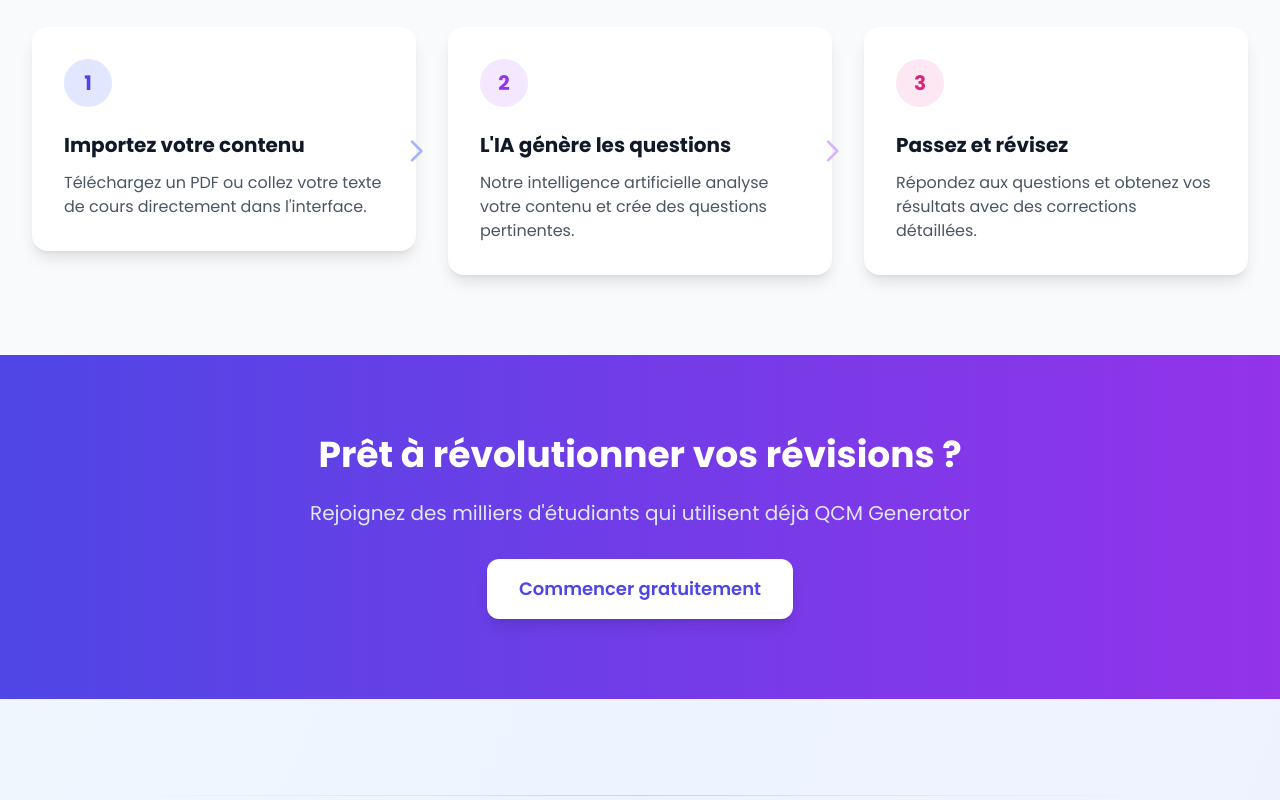
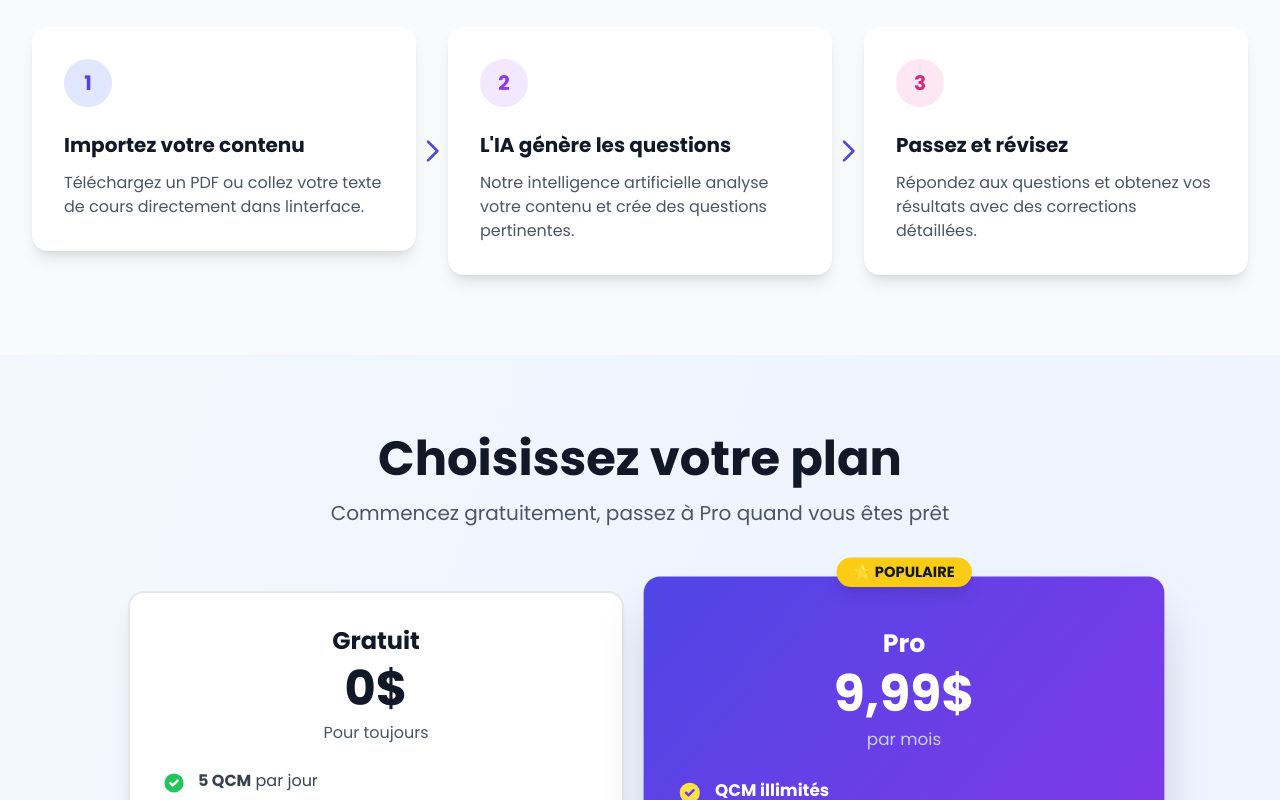
Before and after one commit to Oussou-3RV/QCM_GENERATOR, a Vue app in the folder Frontend/: page / in a window 1280 px wide. Shown: the part 1860-2660 px from the top of the page. Built offline with nearby package versions, Linux system fonts and the light colour scheme; the HTML template or start-up script is replaced by a standard one.

Commit message:
refactor homepage

```diff
--- a/Frontend/src/components/AppFooter.vue
+++ b/Frontend/src/components/AppFooter.vue
@@ -11,8 +11,8 @@
           <div class="grid grid-cols-1 md:flex justify-between gap-8 ">
 
             <!-- Colonne 1 : À propos -->
-            <div >
-              <h3 class="font-bold text-gray-900 mb-3 flex items-center gap-2">
+            <div>
+              <h3 class="font-bold text-gray-900 mb-3 flex items-center gap-2 cursor-pointer" @click="scrollToSection()">
                 <div class="w-8 h-8 bg-gradient-to-br from-indigo-600 to-purple-600 rounded-lg flex items-center justify-center">
                     <i class="fa-solid fa-hexagon-nodes fa-xl" style="color: #ffffff;"></i>
                 </div>
@@ -55,7 +55,10 @@
   </template>
 
   <script setup>
-
+const scrollToSection =() =>{
+    document.getElementById('homePage')
+    .scrollIntoView({behavior:'smooth'})
+}
   </script>
 
   <style scoped>
--- /dev/null
+++ b/Frontend/src/components/Faq.vue
@@ -0,0 +1,38 @@
+<template>
+     <div class="mt-20 max-w-3xl mx-auto">
+          <h2 class="text-3xl font-bold text-gray-900 text-center mb-12">
+            Questions fréquentes
+          </h2>
+
+          <div class="space-y-6">
+            <div class="bg-white rounded-xl shadow-md p-6 border border-gray-100">
+              <h3 class="text-lg font-semibold text-gray-900 mb-2">
+                💳 Quels moyens de paiement acceptez-vous ?
+              </h3>
+              <p class="text-gray-600">
+                Nous acceptons toutes les cartes bancaires (Visa, Mastercard, American Express)
+                via notre partenaire sécurisé Stripe.
+              </p>
+            </div>
+
+            <div class="bg-white rounded-xl shadow-md p-6 border border-gray-100">
+              <h3 class="text-lg font-semibold text-gray-900 mb-2">
+                 Puis-je changer d'abonnement ?
+              </h3>
+              <p class="text-gray-600">
+                Oui ! Vous pouvez passer du plan Gratuit au plan Pro à tout moment,
+                ou annuler votre abonnement Pro sans frais.
+              </p>
+            </div>
+
+          </div>
+        </div>
+</template>
+
+<script setup>
+
+</script>
+
+<style lang="scss" scoped>
+
+</style>
--- a/Frontend/src/components/HomePage.vue
+++ b/Frontend/src/components/HomePage.vue
@@ -1,10 +1,10 @@
 <template>
-    <div class="overflow-hidden">
+    <div class="overflow-hidden" id="homePage">
 
       <!-- ====================================== -->
       <!-- HERO SECTION -->
       <!-- ====================================== -->
-      <section class="relative py-20 lg:py-32 overflow-hidden">
+      <section class="relative py-20 lg:py-32 overflow-hidden" >
         <!-- Background effects -->
         <div class="absolute inset-0 bg-gradient-to-br from-indigo-50 via-purple-50 to-pink-50 opacity-60"></div>
         <div class="absolute top-0 right-0 w-96 h-96 bg-gradient-to-br from-indigo-200/30 to-purple-200/30 rounded-full blur-1xl"></div>
@@ -187,57 +187,38 @@
 
           <div class="grid md:grid-cols-3 gap-8">
             <!-- Étape 1 -->
-            <div class="relative">
-              <div class="bg-white rounded-2xl p-8 shadow-lg hover:shadow-xl transition-shadow">
-                <div class="w-12 h-12 bg-indigo-100 text-indigo-600 rounded-full flex items-center justify-center font-bold text-xl mb-6">
-                  1
-                </div>
-                <h3 class="text-xl font-bold text-gray-900 mb-3">Importez votre contenu</h3>
-                <p class="text-gray-600">
-                  Téléchargez un PDF ou collez votre texte de cours directement dans l'interface.
-                </p>
-              </div>
-              <!-- Flèche (desktop) -->
-              <div class="hidden md:block absolute top-1/2 -right-4 transform -translate-y-1/2">
-                <svg class="w-8 h-8 text-indigo-300" fill="none" stroke="currentColor" viewBox="0 0 24 24">
-                  <path stroke-linecap="round" stroke-linejoin="round" stroke-width="2" d="M9 5l7 7-7 7"></path>
-                </svg>
-              </div>
-            </div>
+            <Step
+                numero="1"
+                titre="Importez votre contenu"
+                description="Téléchargez un PDF ou collez votre texte de cours directement dans linterface."
+                badgeClass="bg-indigo-100 text-indigo-600"
+                :flecheNext=true
+             />
 
             <!-- Étape 2 -->
-            <div class="relative">
-              <div class="bg-white rounded-2xl p-8 shadow-lg hover:shadow-xl transition-shadow">
-                <div class="w-12 h-12 bg-purple-100 text-purple-600 rounded-full flex items-center justify-center font-bold text-xl mb-6">
-                  2
-                </div>
-                <h3 class="text-xl font-bold text-gray-900 mb-3">L'IA génère les questions</h3>
-                <p class="text-gray-600">
-                  Notre intelligence artificielle analyse votre contenu et crée des questions pertinentes.
-                </p>
-              </div>
-              <!-- Flèche (desktop) -->
-              <div class="hidden md:block absolute top-1/2 -right-4 transform -translate-y-1/2">
-                <svg class="w-8 h-8 text-purple-300" fill="none" stroke="currentColor" viewBox="0 0 24 24">
-                  <path stroke-linecap="round" stroke-linejoin="round" stroke-width="2" d="M9 5l7 7-7 7"></path>
-                </svg>
-              </div>
-            </div>
+            <Step
+                numero="2"
+                titre="L'IA génère les questions"
+                description="Notre intelligence artificielle analyse votre contenu et crée des questions pertinentes."
+                badgeClass="bg-purple-100 text-purple-600"
+                :flecheNext=true
+             />
 
             <!-- Étape 3 -->
-            <div class="relative">
-              <div class="bg-white rounded-2xl p-8 shadow-lg hover:shadow-xl transition-shadow">
-                <div class="w-12 h-12 bg-pink-100 text-pink-600 rounded-full flex items-center justify-center font-bold text-xl mb-6">
-                  3
-                </div>
-                <h3 class="text-xl font-bold text-gray-900 mb-3">Passez et révisez</h3>
-                <p class="text-gray-600">
-                  Répondez aux questions et obtenez vos résultats avec des corrections détaillées.
-                </p>
-              </div>
-            </div>
+            <Step
+                numero="3"
+                titre="Passez et révisez"
+                description="Répondez aux questions et obtenez vos résultats avec des corrections détaillées."
+                badgeClass="bg-pink-100 text-pink-600"
+                :flecheNext=false
+             />
+
           </div>
         </div>
+      </section>
+
+      <section class="tarif">
+        <PricingPage/>
       </section>
 
       <!-- ====================================== -->
@@ -264,6 +245,8 @@
   </template>
 
   <script setup>
+    import PricingPage from './PricingPage.vue';
+    import Step from './Step.vue';
   // Emits
   defineEmits(['navigate'])
 
--- a/Frontend/src/components/PricingPage.vue
+++ b/Frontend/src/components/PricingPage.vue
@@ -19,7 +19,7 @@
           <div class="bg-white rounded-2xl shadow-lg border-2 border-gray-200 p-8 hover:shadow-xl transition-shadow">
             <div class="text-center mb-6">
               <h3 class="text-2xl font-bold text-gray-900 mb-2">Gratuit</h3>
-              <div class="text-5xl font-bold text-gray-900 mb-2">0€</div>
+              <div class="text-5xl font-bold text-gray-900 mb-2">0$</div>
               <p class="text-gray-600">Pour toujours</p>
             </div>
 
@@ -134,49 +134,14 @@
         </div>
 
         <!-- FAQ Section -->
-        <div class="mt-20 max-w-3xl mx-auto">
-          <h2 class="text-3xl font-bold text-gray-900 text-center mb-12">
-            Questions fréquentes
-          </h2>
-
-          <div class="space-y-6">
-            <div class="bg-white rounded-xl shadow-md p-6 border border-gray-100">
-              <h3 class="text-lg font-semibold text-gray-900 mb-2">
-                💳 Quels moyens de paiement acceptez-vous ?
-              </h3>
-              <p class="text-gray-600">
-                Nous acceptons toutes les cartes bancaires (Visa, Mastercard, American Express)
-                via notre partenaire sécurisé Stripe.
-              </p>
-            </div>
-
-            <div class="bg-white rounded-xl shadow-md p-6 border border-gray-100">
-              <h3 class="text-lg font-semibold text-gray-900 mb-2">
-                🔄 Puis-je changer d'abonnement ?
-              </h3>
-              <p class="text-gray-600">
-                Oui ! Vous pouvez passer du plan Gratuit au plan Pro à tout moment,
-                ou annuler votre abonnement Pro sans frais.
-              </p>
-            </div>
-
-            <div class="bg-white rounded-xl shadow-md p-6 border border-gray-100">
-              <h3 class="text-lg font-semibold text-gray-900 mb-2">
-                🎓 Y a-t-il des réductions pour les étudiants ?
-              </h3>
-              <p class="text-gray-600">
-                Nous proposons une réduction de 50% pour les étudiants.
-                Contactez-nous avec votre carte étudiante pour en bénéficier.
-              </p>
-            </div>
-          </div>
-        </div>
+        <Faq/>
 
       </div>
     </div>
   </template>
 
   <script setup>
+    import Faq from './Faq.vue';
   // Emits
   defineEmits(['navigate'])
   </script>
--- /dev/null
+++ b/Frontend/src/components/Step.vue
@@ -0,0 +1,31 @@
+<template>
+    <div class="relative">
+        <div class="bg-white rounded-2xl p-8 shadow-lg hover:shadow-xl transition-shadow">
+            <div :class="['w-12 h-12 rounded-full flex items-center justify-center font-bold text-xl mb-6', badgeClass]">
+                {{ numero }}
+            </div>
+            <h3 class="text-xl font-bold text-gray-900 mb-3">{{ titre }}</h3>
+            <p class="text-gray-600">
+                {{ description }}
+            </p>
+        </div>
+        <!-- Flèche (desktop) -->
+        <div v-if="flecheNext" class="hidden md:block absolute top-1/2 -right-8 transform -translate-y-1/2">
+            <svg class="w-8 h-8 text-indigo-600" fill="none" stroke="currentColor" viewBox="0 0 24 24">
+                <path stroke-linecap="round" stroke-linejoin="round" stroke-width="2" d="M9 5l7 7-7 7"></path>
+            </svg>
+        </div>
+    </div>
+</template>
+
+<script setup>
+defineProps({
+    numero: Number,
+    titre: String,
+    description: String,
+    badgeClass: String,
+    flecheNext : Boolean
+})
+</script>
+
+<style lang="scss" scoped></style>
```
